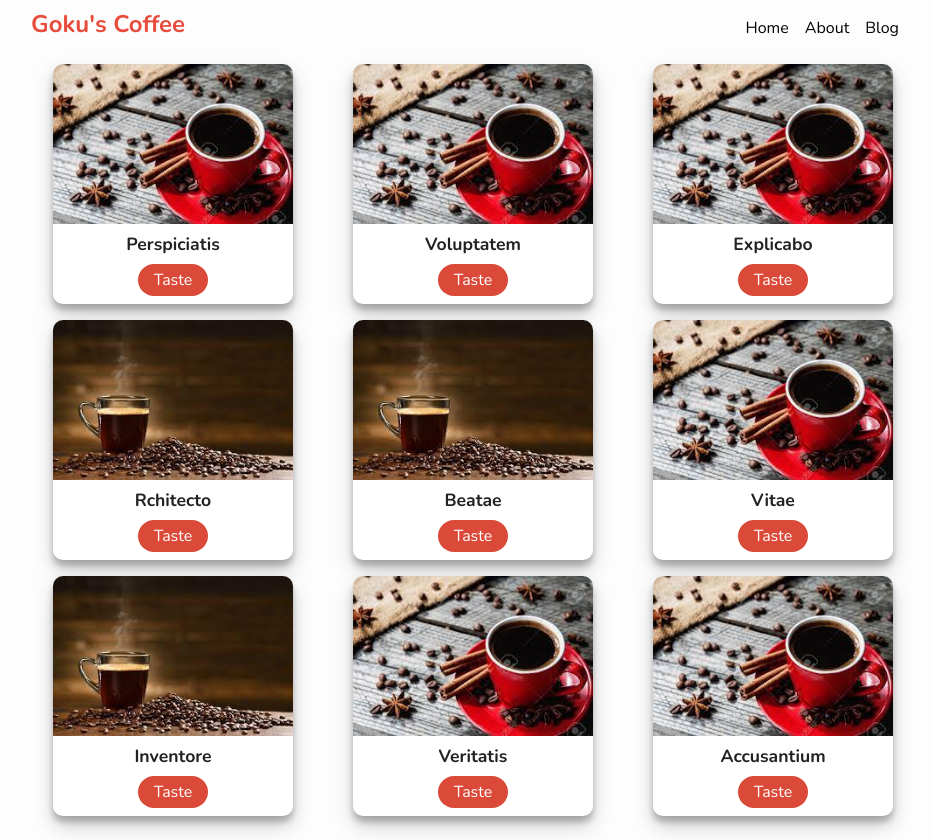
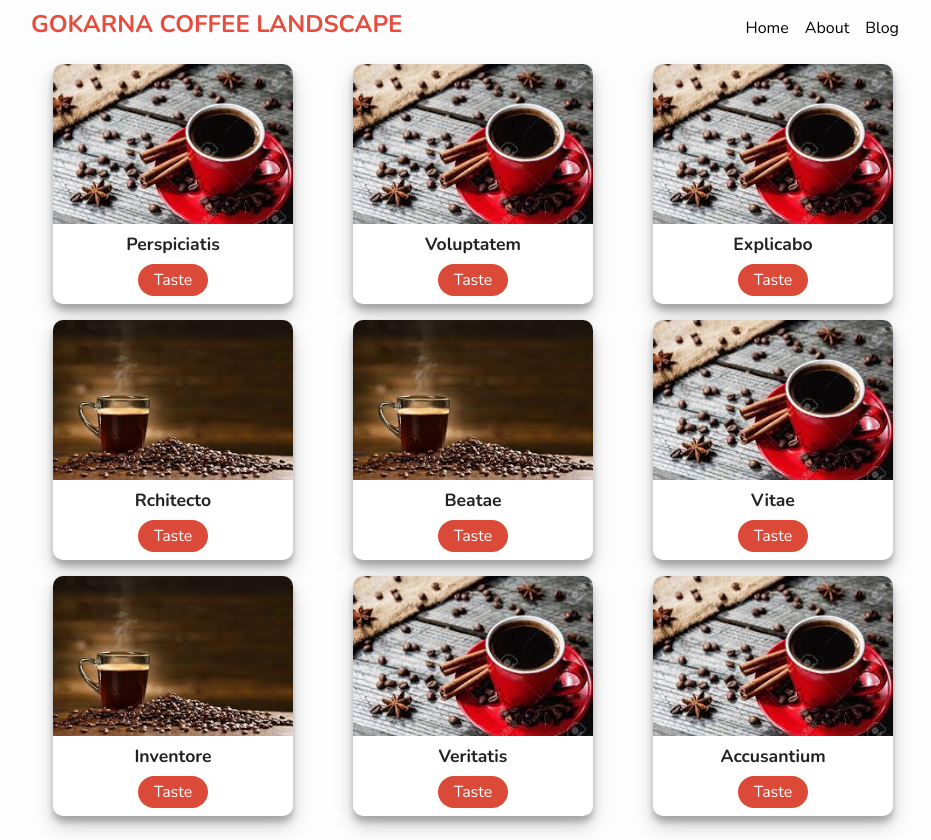
Before and after one commit to gokarnaptl/Goku-s-Coffee, a plain HTML site: page index.html in a window 1280 px wide. Shown: the whole page, without its empty margins (167-1098 px from the left). Drawn offline with nearby package versions, Linux system fonts and the light colour scheme.

Commit message:
SCRIPT CHANGE

```diff
--- a/index.html
+++ b/index.html
@@ -22,7 +22,7 @@
   <body>
     <main>
       <nav>
-        <h1>Goku's Coffee</h1>
+        <h1>GOKARNA COFFEE LANDSCAPE</h1>
         <ul>
           <li>Home</li>
           <li>About</li>
```
